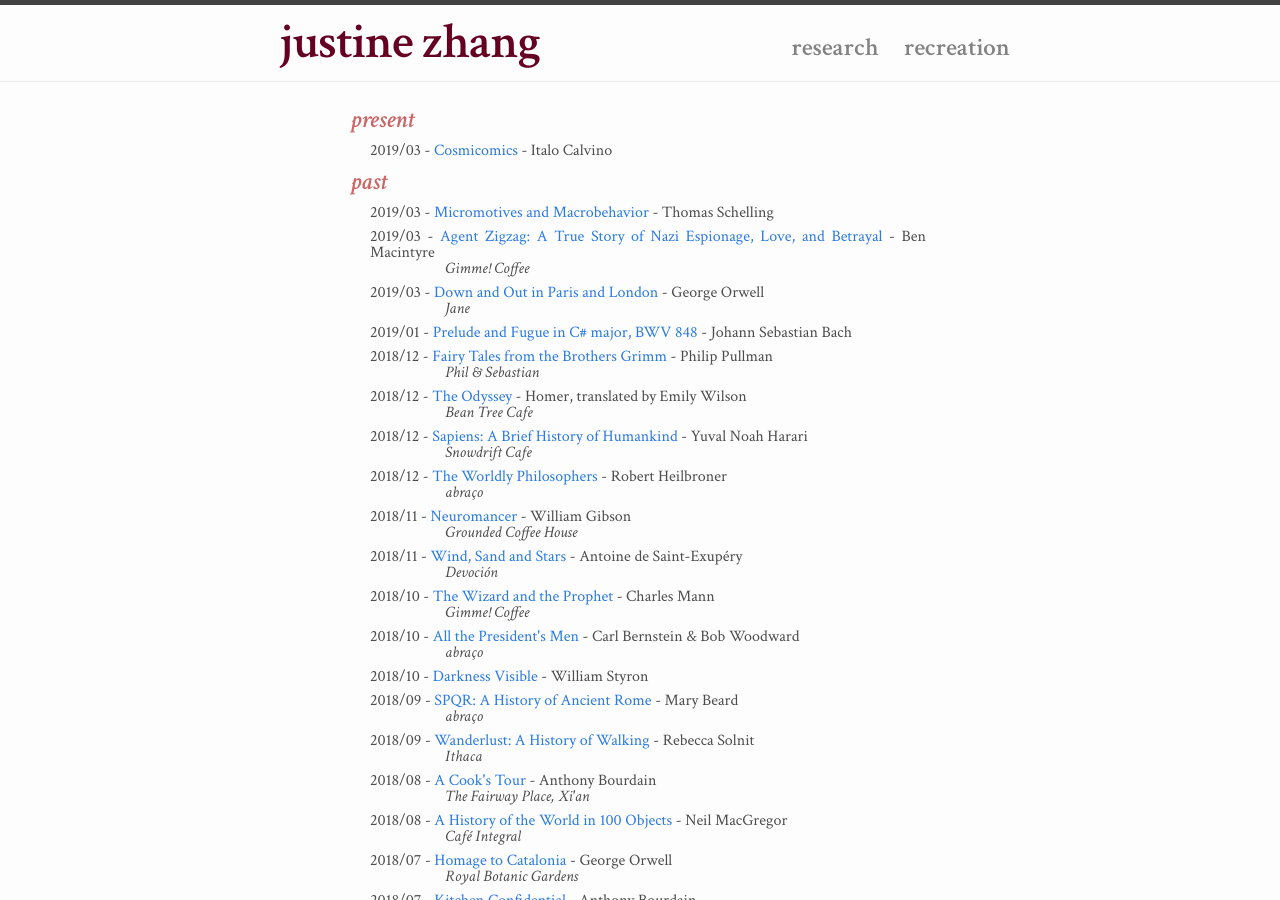
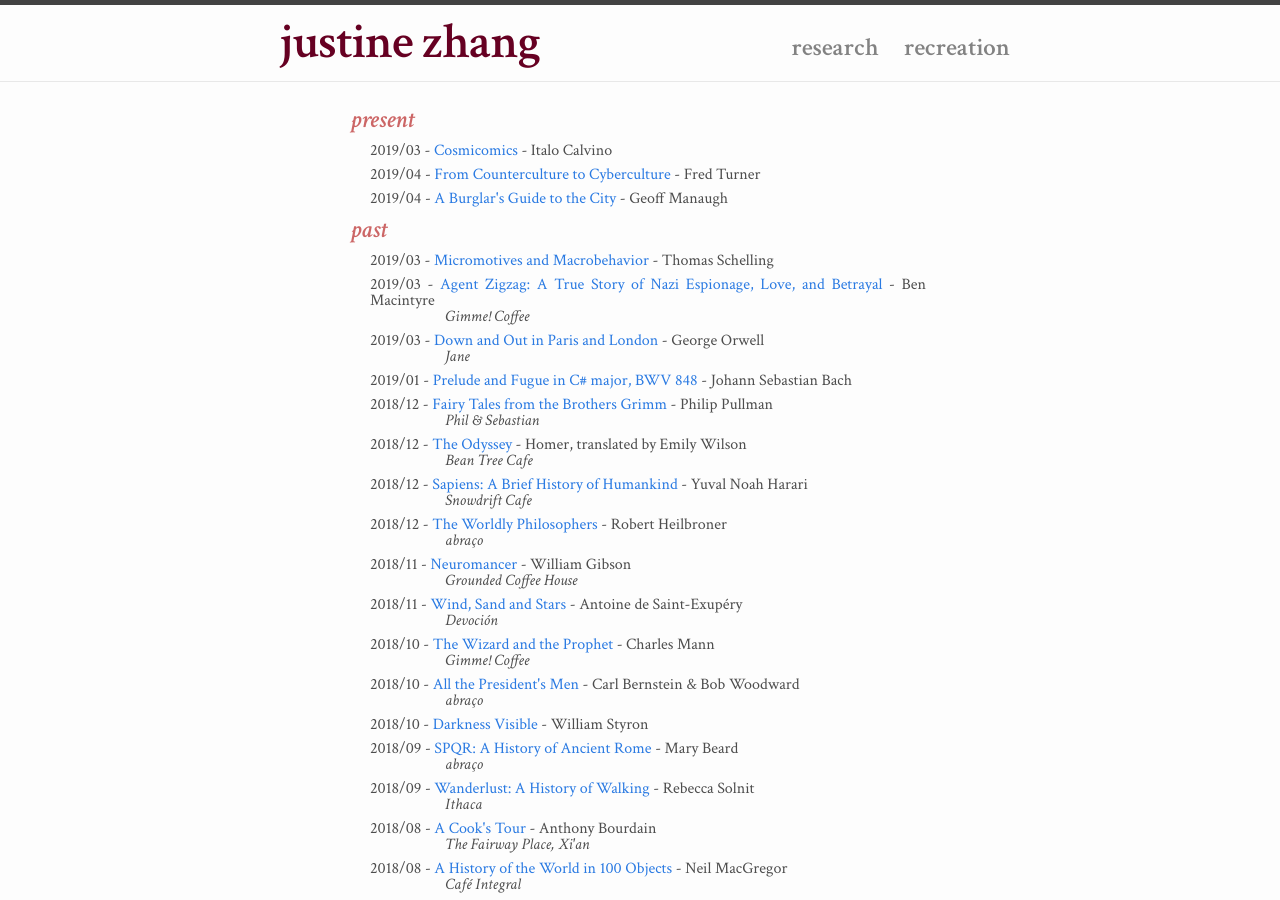
Before and after one commit to tisjune/tisjune.github.io, a Jekyll site: the page built from misc.html, in a window 1280 px wide and 900 px high. Built offline with Jekyll 4.4.1, drawn with Linux system fonts in a browser that asks for light colours; nearby versions of some CDN libraries.

Commit message:
new books

```diff
--- a/_data/consumables.yml
+++ b/_data/consumables.yml
@@ -6,6 +6,21 @@
   link: "https://www.amazon.com/Complete-Cosmicomics-Italo-Calvino/dp/0544577876"
   date: "2019/03"
   state: "present"
+
+- id: "turner2008cyberculture"
+  name: "From Counterculture to Cyberculture"
+  author: "Fred Turner"
+  link: "https://www.amazon.com/Counterculture-Cyberculture-Stewart-Network-Utopianism/dp/0226817423"
+  date: "2019/04"
+  state: "present"
+
+- id: "manaugh2016burglar"
+  name: "A Burglar's Guide to the City"
+  author: "Geoff Manaugh"
+  link: "https://www.amazon.com/Burglars-Guide-City-Geoff-Manaugh/dp/0374117268"
+  date: "2019/04"
+  state: "present"
+
 
 ## past
 
```
